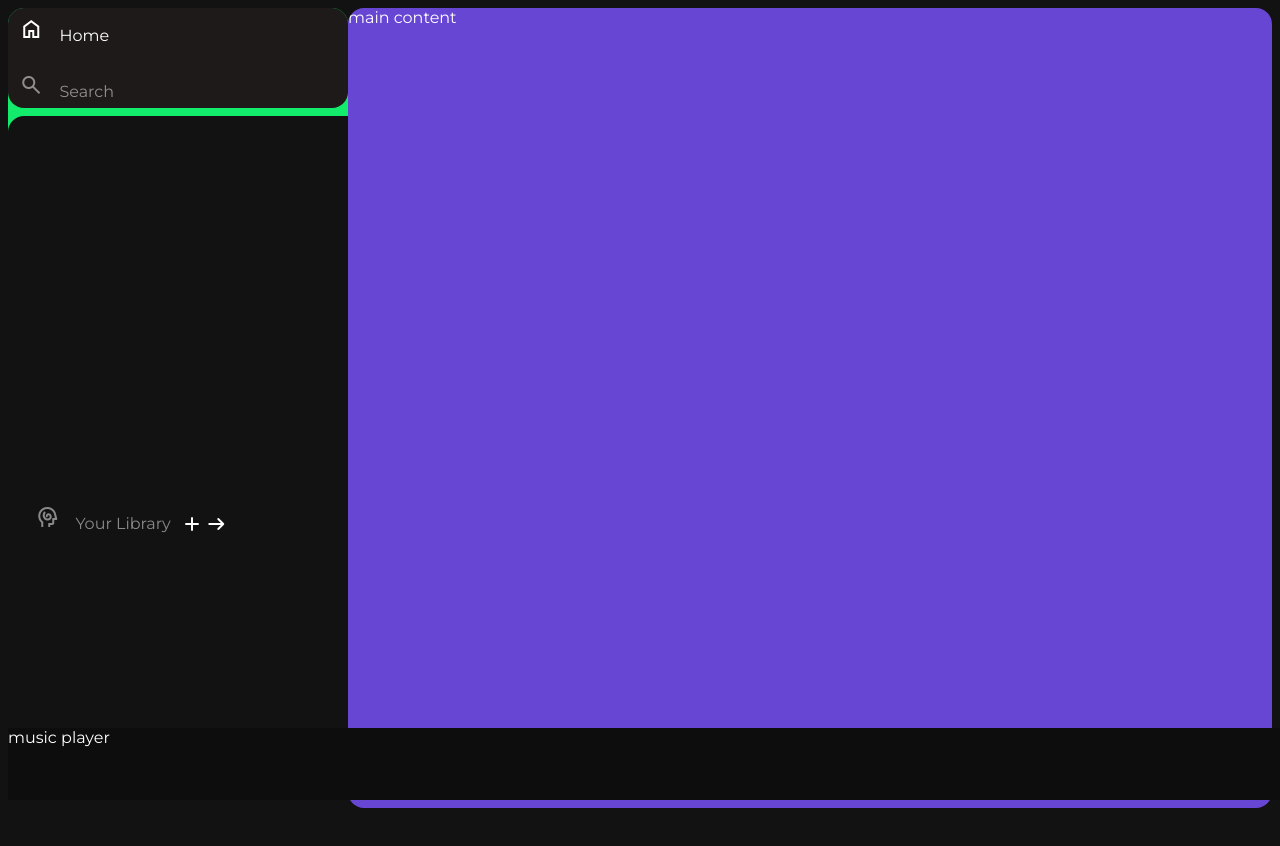
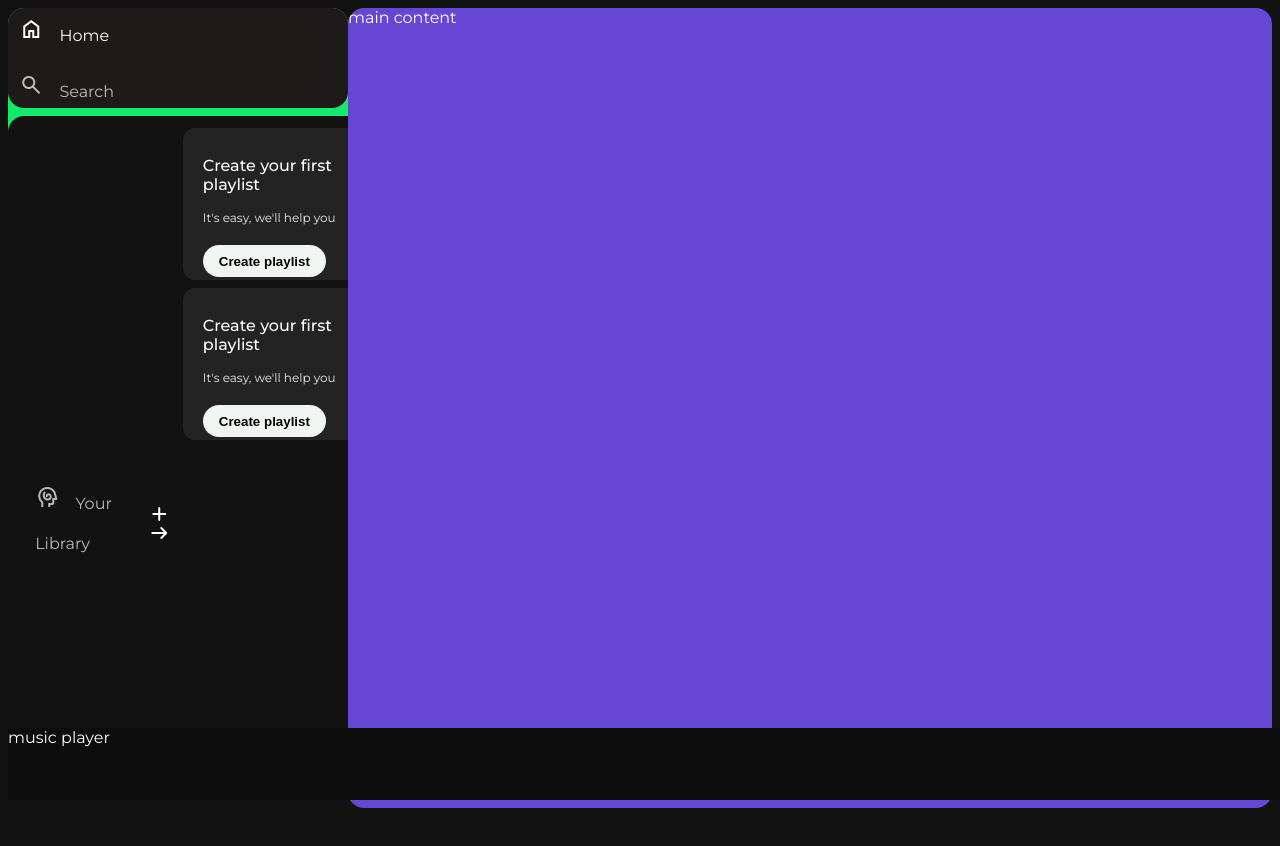
Before and after one commit to Ayush-eng-ai/Fullstack_Developer_Journey, a plain HTML site: page CSS_Projects Spotify clone/index.html in a window 1280 px wide. Drawn offline with nearby package versions, Linux system fonts and the light colour scheme; a small style sheet from the web is missing.

Commit message:
add the css  properties and  html paragraph

```diff
--- a/CSS_Projects Spotify clone/index.html
+++ b/CSS_Projects Spotify clone/index.html
@@ -13,6 +13,7 @@
     <link href="https://fonts.googleapis.com/css2?family=Montserrat:ital,wght@0,100..900;1,100..900&family=Noto+Sans+Chakma&family=Poppins:wght@300;400;500;600;700&family=Roboto:ital@0;1&display=swap" rel="stylesheet">
 
     <link rel="stylesheet" href="https://fonts.googleapis.com/css2?family=Material+Symbols+Outlined:opsz,wght,FILL,GRAD@20..48,100..700,0..1,-50..200&icon_names=home,search,cognition " />
+
     <!-- <link rel="stylesheet" href="https://fonts.googleapis.com/css2?family=Material+Symbols+Outlined:opsz,wght,FILL,GRAD@24,400,0,0&icon_names=search" /> -->
 
 </head>
@@ -37,7 +38,6 @@
                     </a>
                 </div>
             </div>
-
             <div class="library">
                 <div class="options">
                     <div class="lib-option nav-option">
@@ -51,14 +51,21 @@
                         <i class="fa-solid fa-arrow-right"></i>
                     </div>
                 </div>
-                    <div class="boxes"></div>
-
+                <div class="lib-box">
+                    <div class="box">
+                        <p class="box-p1">Create your first playlist</p>
+                        <p class="box-p2">It's easy, we'll help you</p>
+                        <button class="badge">Create playlist</button>
+                    </div>
+                    <div class="box">
+                        <p class="box-p1">Create your first playlist</p>
+                        <p class="box-p2">It's easy, we'll help you</p>
+                        <button class="badge">Create playlist</button>
                     </div>
                 </div>
-        <div class="main_content">main content
-
             </div>
-
+        </div>
+        <div class="main_content">main content</div>
         <div class="music_player">music player</div>
     </div>
 </body>
--- a/CSS_Projects Spotify clone/style.css
+++ b/CSS_Projects Spotify clone/style.css
@@ -73,7 +73,7 @@ a{
     line-height: 2.5rem;
     /* opacity: 0.5; */
     /* justify-content: center; */
-    opacity: 0.5;
+    opacity: 0.7;
     padding: 0.5rem 0.7rem;
 
 }
@@ -102,8 +102,43 @@ a{
     height: 100%;
 }
 
+.icons i:hover {
+    opacity: 1;
+}
+
 .options{
     display: flex;
     justify-content: space-between;
     align-items: center;
 }
+
+.box{
+    background-color: #232323;
+    height: 8rem;
+    border-radius: 0.75rem;
+    margin: 0.25rem 0 0.5rem 0;
+    padding: 0.75rem 1.25rem;
+
+}
+
+.box-p1 {
+    font-size:1rem;
+    font-weight: 500;
+
+}
+
+.box-p2 {
+    font-size:0.75rem;
+    opacity: 0.9;
+}
+
+.badge {
+    background-color: #f0f5f2;
+    border: none;
+    border-radius: 100px;
+    padding: 0.25rem 1rem;
+    font-weight: 700;
+    margin-top: 0.5rem;
+    height: 2rem;
+    width: fit-content;
+}
```
Lines whose indentation alone changed are shown as unchanged.
